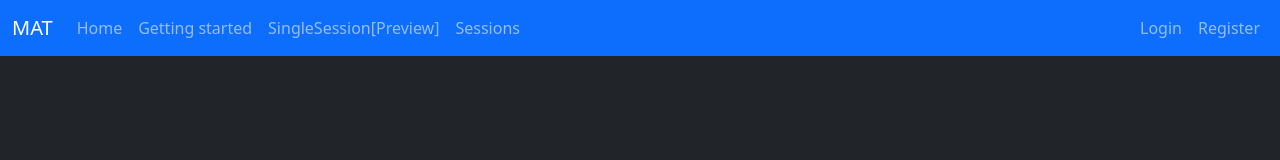
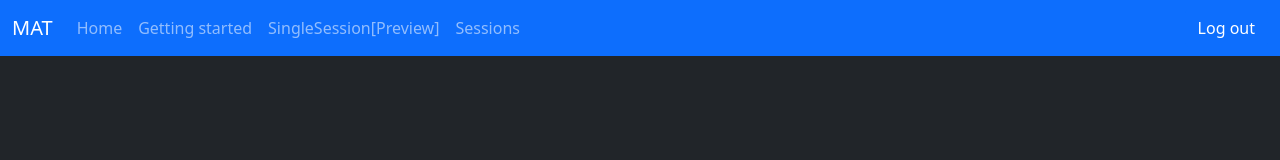
Before and after one commit to malkarol/mat_project, a Vue app in the folder frontend/: page / in a window 1280 px wide. Shown: the top 160 px of the page. Built offline with nearby package versions, Linux system fonts and the light colour scheme; sample sign-in values are in the browser's storage.

Commit message:
Add authorised logout

```diff
--- a/frontend/src/components/NavBar.vue
+++ b/frontend/src/components/NavBar.vue
@@ -21,14 +21,22 @@
         </li>
 
       </ul>
-      <div class="collapse navbar-collapse justify-content-end"  >
-      <ul class="navbar-nav">
-         <li class="nav-item">
+      <div v-if="isLogged() === false" class="collapse navbar-collapse justify-content-end"  >
+      <ul  class="navbar-nav">
+         <li  class="nav-item">
           <router-link class="nav-link " to="/login">Login</router-link>
         </li>
-        <li class="nav-item">
+        <li  class="nav-item">
           <router-link class="nav-link " to="/register">Register</router-link>
         </li>
+      </ul>
+      </div>
+       <div v-if="isLogged() === true" class="collapse navbar-collapse justify-content-end"  >
+      <ul  class="navbar-nav">
+         <li  class="nav-item">
+          <button type="button" class="btn btn-primary navbar-btn" @click=logout()> Log out</button>
+        </li>
+
       </ul>
       </div>
     </div>
@@ -36,6 +44,37 @@
 </nav>
 </template>
 <script>
+import axios from 'axios'
 export default {
+  data () {
+    return {
+
+    }
+  },
+
+  methods: {
+    async logout(){
+      await axios
+            .post('/api/v1/token/logout/')
+            .then( response => {
+              console.log('Logged out')
+            })
+            .catch(error => {
+              console.log(JSON.stringify(error))
+            })
+            axios.defaults.headers.common['Authorization'] = ''
+            localStorage.removeItem['token']
+            this.$store.commit('removeToken')
+            this.$router.push('/')
+    },
+    isLogged () {
+      if (!this.$store.state.isAuthenticated)
+      {
+        return false
+      }
+      return true
+
+    }
+  }
 }
 </script>
```
